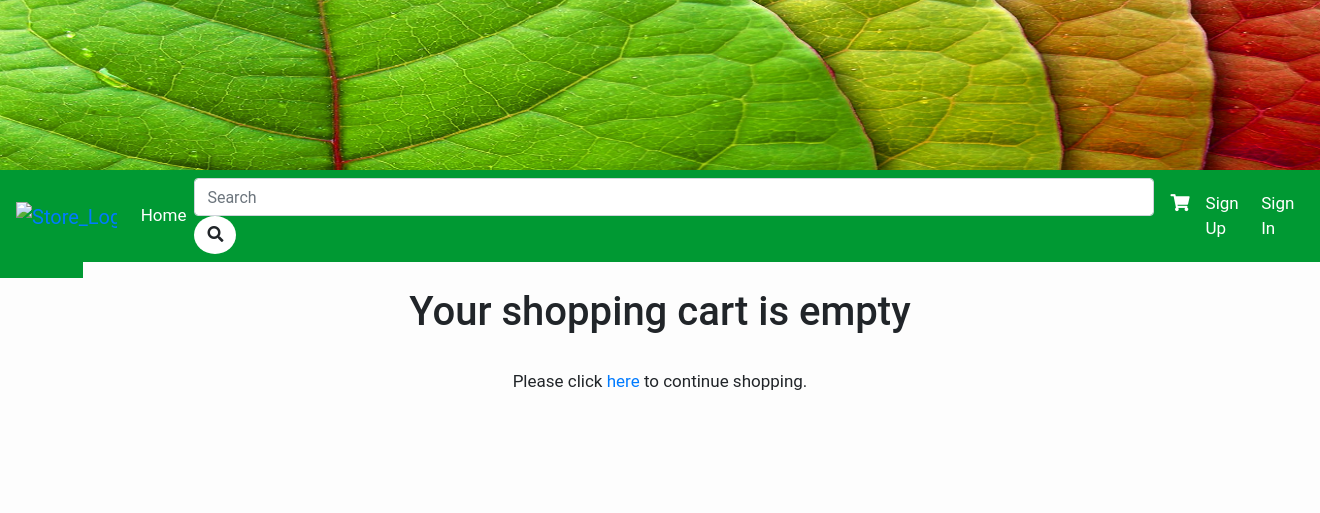
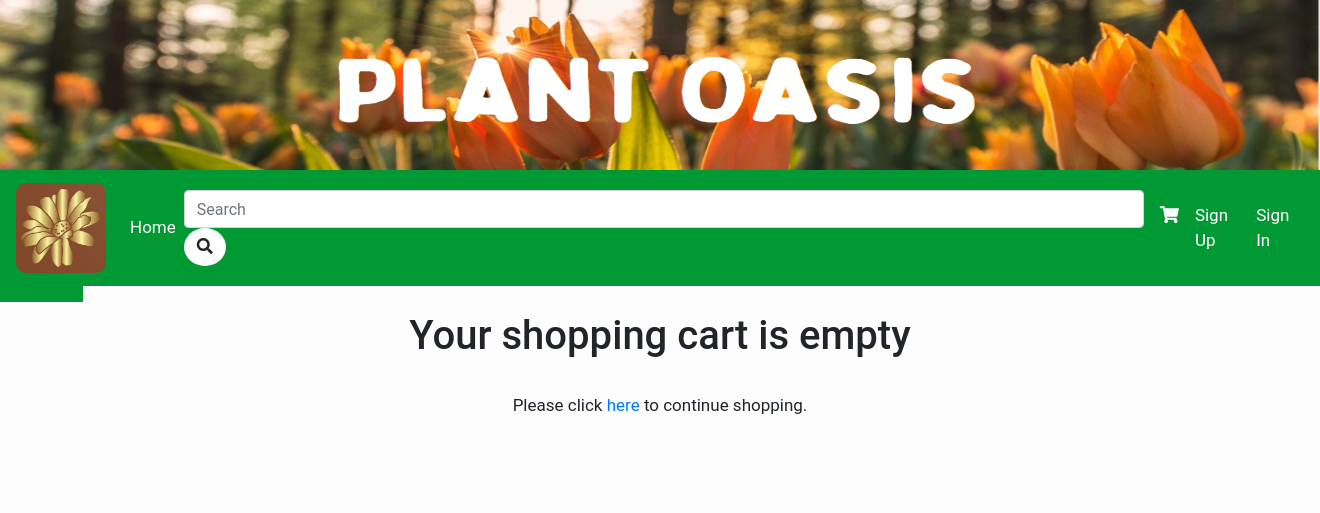
Before and after one commit to hubo00/2nd-Year-Project, a Django app: template cart/templates/cart.html in a window 1320 px wide. Shown: the top 513 px of the page. Run offline with Django 3.2, Linux system fonts and the light colour scheme; the template is opened without the code that fills it, so the values that code supplies are empty; some libraries are stand-ins or nearby versions.

Commit message:
added image and banner

```diff
--- a/shop/templates/header.html
+++ b/shop/templates/header.html
@@ -4,7 +4,7 @@
         {% if category %}
             <img src="#" alt="{{category.name}}">
         {% else %}
-            <img style="width: 100%; height: 10em;" src="{% static 'images/noCatBanner.jpg' %}" alt="Our Plant Collection">
+            <img style="width: 100%; height: 10em;" src="../../../static/images/oasis4.PNG" alt="Our Plant Collection">
         {% endif %}
     </div>
 </header>
--- a/shop/templates/navbar.html
+++ b/shop/templates/navbar.html
@@ -1,6 +1,6 @@
 <nav class="navbar navbar-expand-sm bg-plants">
     <a class="navbar-brand" href="{% url 'shop:allProdCat' %}">
-        <img src="" alt="Store_Logo">
+        <img style="width: 4.5em; height: 4.5em; border-radius: 0.5em;" src="../../static/images/flower.PNG" alt="Store_Logo">
     </a>
     <ul class="navbar-nav mr-auto">
         <li class="nav-item">
```
Also changed, not shown: db.sqlite3, static/images/flower.PNG (added), static/images/oasis4.PNG (added).
